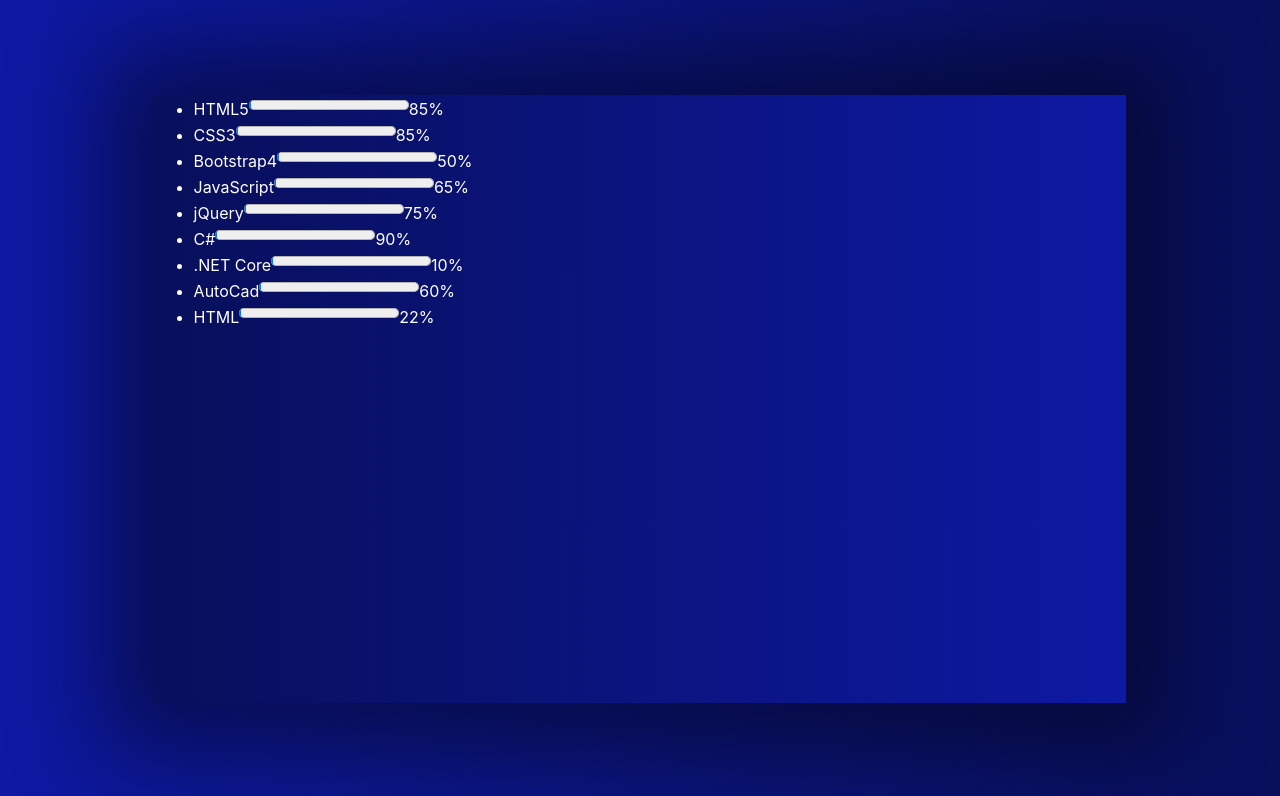
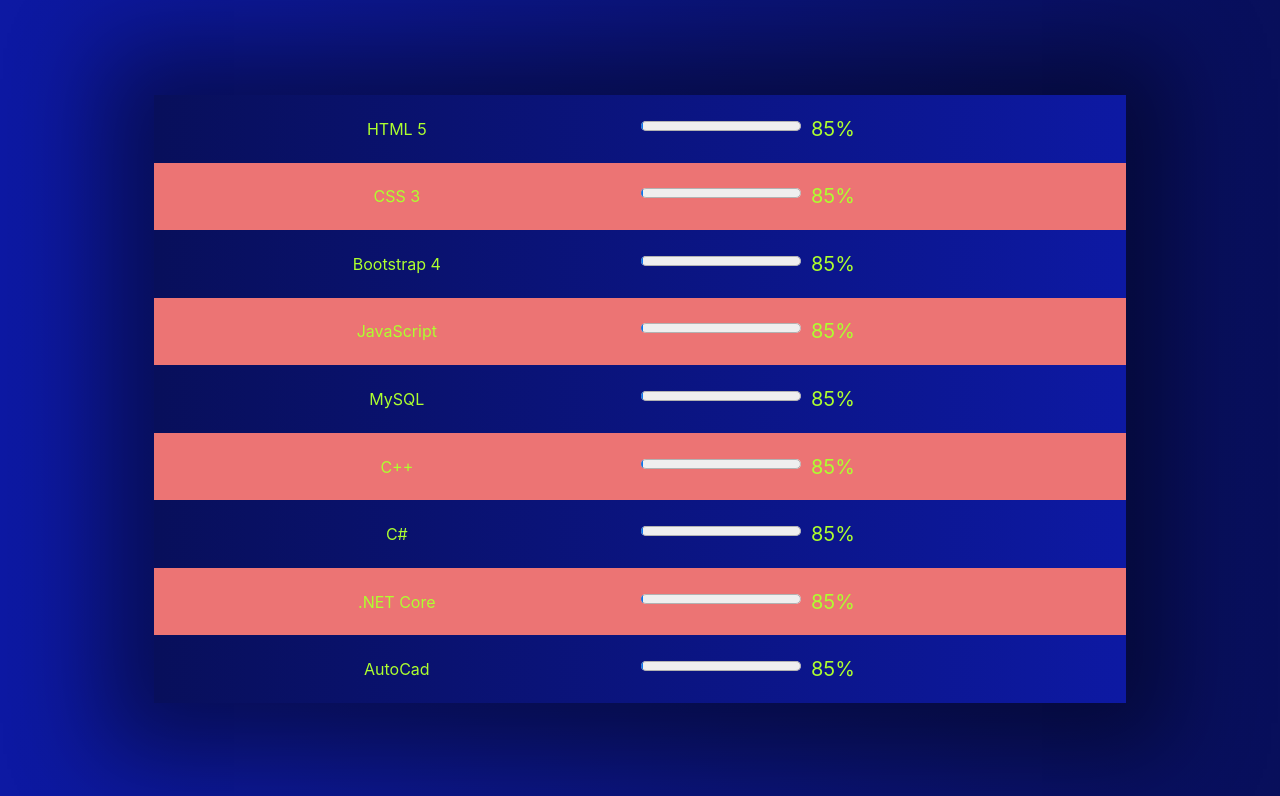
Before and after one commit to tobiasz1997/Website, a PHP site: page / in a window 1280 px wide. Shown: the part 1761-2557 px from the top of the page. Run offline with PHP 8.4, Linux system fonts and the light colour scheme.

Commit message:
still working

```diff
--- a/index.html
+++ b/index.html
@@ -58,35 +58,62 @@
         </article>
         <article id="abilities">
             <div class="kontener2">
-                <div id>
-                    <ul>
-                        <li><a>HTML5</a><progress value="1" max="100" data-values="85"></progress></li>
-                        <li><a>CSS3</a><progress value="1" max="100" data-values="85"></progress></li>
-                        <li><a>Bootstrap4</a><progress value="1" max="100" data-values="50"></progress></li>
-                        <li><a>JavaScript</a><progress value="1" max="100" data-values="65"></progress></li>
-                        <li><a>jQuery</a><progress value="1" max="100" data-values="75"></progress></li>
-                        <li><a>C#</a><progress value="1" max="100" data-values="90"></progress></li>
-                        <li><a>.NET Core</a><progress value="1" max="100" data-values="10"></progress></li>
-                        <li><a>AutoCad</a><progress value="1" max="100" data-values="60"></progress></li>
-                        <li><a>HTML</a><progress value="1" max="100" data-values="22"></progress></li>
-                    </ul>
-                </div>
+                <table class="listOfTechnologies">
+                        <tr>
+                            <td><a>HTML 5</a></td>
+                            <td><progress value="1" max="100" data-values="85"></progress></td>
+                        </tr>
+                        <tr>
+                            <td><a>CSS 3</a></td>
+                            <td><progress value="1" max="100" data-values="85"></progress></td>
+                        </tr>
+                        <tr>
+                            <td><a>Bootstrap 4</a></td>
+                            <td><progress value="1" max="100" data-values="85"></progress></td>
+                        </tr>
+                        <tr>
+                            <td><a>JavaScript</a></td>
+                            <td><progress value="1" max="100" data-values="85"></progress></td>
+                        </tr>
+                        <tr>
+                            <td><a>MySQL</a></td>
+                            <td><progress value="1" max="100" data-values="85"></progress></td>
+                        </tr>
+                        <tr>
+                            <td><a>C++</a></td>
+                            <td><progress value="1" max="100" data-values="85"></progress></td>
+                        </tr>
+                        <tr>
+                            <td><a>C#</a></td>
+                            <td><progress value="1" max="100" data-values="85"></progress></td>
+                        </tr>
+                        <tr>
+                            <td><a>.NET Core</a></td>
+                            <td><progress value="1" max="100" data-values="85"></progress></td>
+                        </tr>
+                        <tr>
+                            <td><a>AutoCad</a></td>
+                            <td><progress value="1" max="100" data-values="85"></progress></td>
+                        </tr>
+
+                </table>
             </div>
         </article>
         <article id="portfolio">
             <div class="">
-
 
             </div>
         </article>
         <article id="contact">
                 <div class="">
 
-
                 </div>
         </article>
 
     </selection>
+    <footer>
+        Created by Grzegorz Tobiasz 2019
+    </footer>
 
     <br><br>
     <!-- podpiąc jquery i popper.js -->
--- a/main.css
+++ b/main.css
@@ -112,17 +112,24 @@ nav{
 }
 
 progress {
-    text-align: center;
-    color: white;
     height: 20px;
 }
-li{
-    color: white;
+
+.listOfTechnologies{
+    color: greenyellow;
+    list-style-type: none;
+    width: 100%;
+    height: 100%;
+    text-align: center;
 }
-li a{
-    width: 100px;
+td:first-child{
+    width: 50%;
+}
+td:last-child{
+    text-align: left;
 }
 
+tr:nth-child(even) {background-color: #ec7474;}
 /* progress:after {
     content: '%'attr(value);
 } */
--- a/progress.js
+++ b/progress.js
@@ -10,5 +10,6 @@ $(function(){
         let text = '<span>'+ $bla +'%</span>';
         $('progress').eq(i).after(text);
     }
+    $('span').css({'padding-left':'10px','font-size':'20px'})
     $('span').hide().delay(300).fadeIn(800);
 });
```
